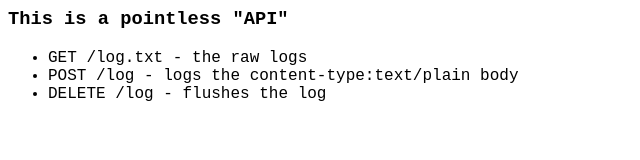
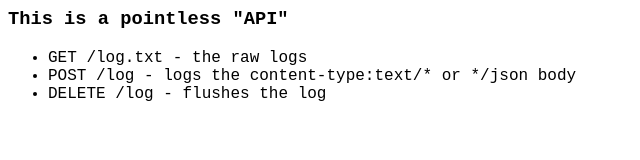
Before and after one commit to michaelhollman/bottomlessvoid, a website: page index.html in a window 1280 px wide. Shown: the full height of the page, 0-640 px from the left. Drawn offline with Linux system fonts and the light colour scheme.

Commit message:
not that this is super critical.

```diff
--- a/index.html
+++ b/index.html
@@ -10,7 +10,7 @@
   <h3>This is a pointless "API"</h3>
   <ul>
     <li>GET /log.txt  -  the raw logs</li>
-    <li>POST /log  -  logs the content-type:text/plain body</li>
+    <li>POST /log  -  logs the content-type:text/* or */json body</li>
     <li>DELETE /log  -  flushes the log</li>
   </ul>
 </body>
```
